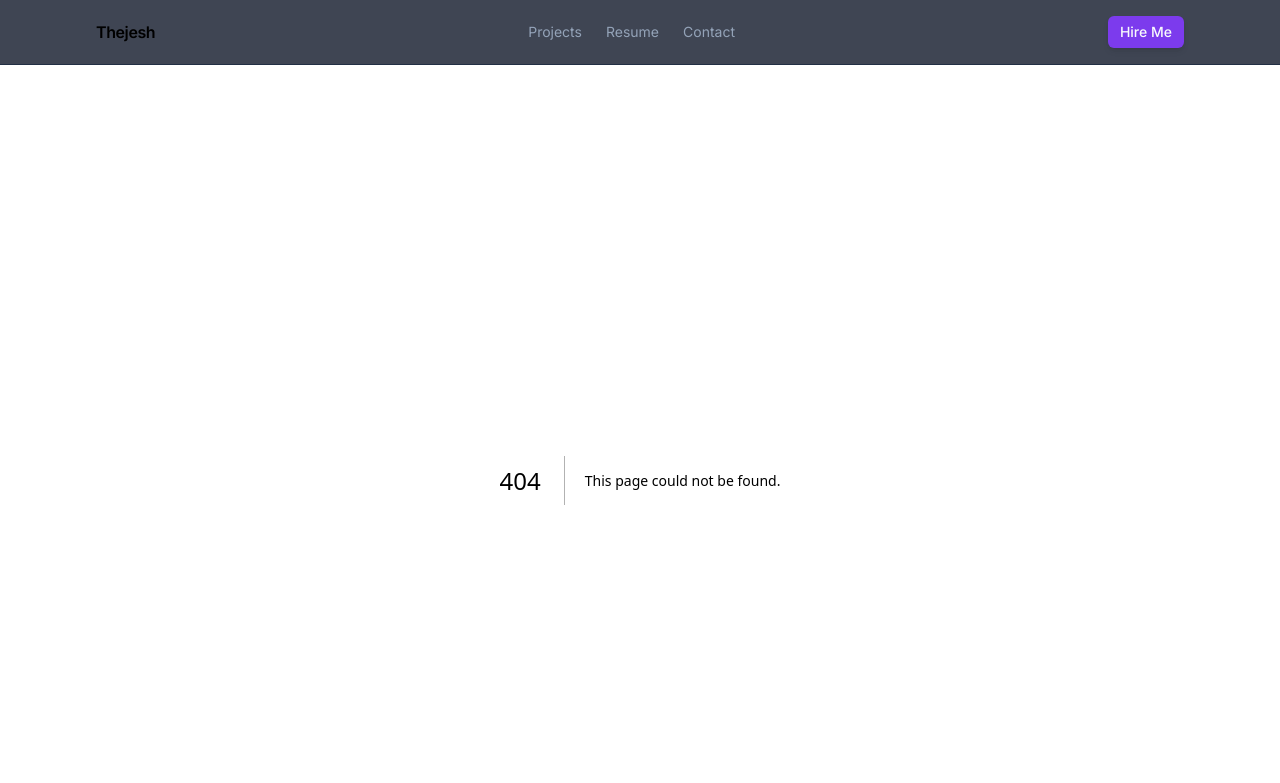
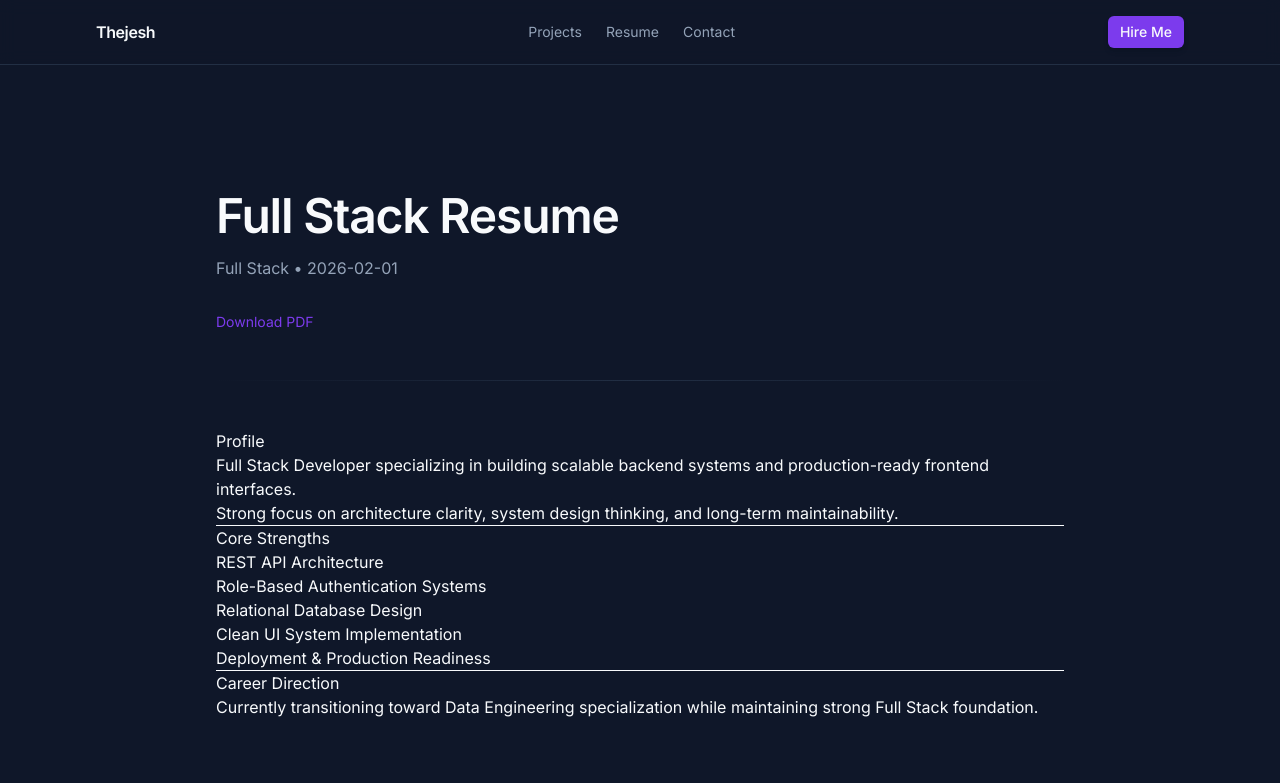
Before and after one commit to Thejesh1007/thejesh-dev-portfolio, a Next.js app in the folder frontend/: page /resume/full-stack in a window 1280 px wide. Before the commit this address had no page. Shown: the top 783 px of the page. Built offline with nearby package versions, Linux system fonts and the light colour scheme.

Commit message:
Phase 7: MDX-based multi-resume system with categorized listing and downloadable PDF support

```diff
--- /dev/null
+++ b/frontend/app/resume/[slug]/page.tsx
@@ -0,0 +1,90 @@
+import fs from "fs";
+import path from "path";
+import matter from "gray-matter";
+import { notFound } from "next/navigation";
+import { MDXRemote } from "next-mdx-remote/rsc";
+import type { Metadata } from "next";
+
+type Props = {
+  params: Promise<{ slug: string }>;
+};
+
+const resumeDirectory = path.join(process.cwd(), "content/resume");
+
+export async function generateStaticParams() {
+  if (!fs.existsSync(resumeDirectory)) return [];
+
+  const files = fs.readdirSync(resumeDirectory);
+
+  return files.map((file) => ({
+    slug: file.replace(".mdx", ""),
+  }));
+}
+
+export async function generateMetadata(
+  { params }: Props
+): Promise<Metadata> {
+  const { slug } = await params;
+
+  const filePath = path.join(resumeDirectory, `${slug}.mdx`);
+
+  if (!fs.existsSync(filePath)) {
+    return {};
+  }
+
+  const source = fs.readFileSync(filePath, "utf8");
+  const { data } = matter(source);
+
+  return {
+    title: `${data.title} | Thejesh`,
+    description: data.description,
+  };
+}
+
+export default async function ResumeDetailPage({ params }: Props) {
+  const { slug } = await params;
+
+  const filePath = path.join(resumeDirectory, `${slug}.mdx`);
+
+  if (!fs.existsSync(filePath)) {
+    notFound();
+  }
+
+  const source = fs.readFileSync(filePath, "utf8");
+  const { content, data } = matter(source);
+
+  return (
+    <article className="max-w-4xl mx-auto py-28 px-6">
+      <header className="mb-12 space-y-4">
+        <h1 className="text-4xl md:text-5xl font-semibold tracking-tight">
+          {data.title}
+        </h1>
+
+        <p className="text-muted-foreground">
+          {data.category} • {data.date}
+        </p>
+
+        <a
+          href={data.pdf}
+          download
+          className="inline-block text-sm mt-4 text-primary hover:underline"
+        >
+          Download PDF
+        </a>
+
+        <div className="mt-8 h-px bg-gradient-to-r from-transparent via-border to-transparent" />
+      </header>
+
+      <div className="prose prose-invert prose-lg max-w-none">
+        <MDXRemote source={content} />
+      </div>
+
+      <div className="mt-16">
+        <iframe
+          src={data.pdf}
+          className="w-full h-[900px] rounded-xl border border-border"
+        />
+      </div>
+    </article>
+  );
+}
--- a/frontend/app/resume/page.tsx
+++ b/frontend/app/resume/page.tsx
@@ -1,13 +1,61 @@
+import Link from "next/link";
 import { PageWrapper } from "@/components/layout/page-wrapper";
+import {
+  Card,
+  CardHeader,
+  CardTitle,
+  CardDescription,
+  CardFooter,
+} from "@/components/ui/card";
+import { Badge } from "@/components/ui/badge";
+import { Button } from "@/components/ui/button";
+import { getAllResumes } from "@/lib/resume";
 
 export default function ResumePage() {
+  const resumes = getAllResumes();
+
   return (
     <PageWrapper>
-      <div className="space-y-6">
-        <h1 className="h1">Resume</h1>
-        <p className="p-muted">
-          Structured resume layout will be implemented here.
-        </p>
+      <div className="space-y-16">
+        <div className="space-y-6">
+          <h1 className="h1">Resumes</h1>
+          <p className="p-muted max-w-2xl">
+            Categorized resume versions tailored for different roles and career directions.
+          </p>
+        </div>
+
+        <div className="grid gap-8 md:grid-cols-2">
+          {resumes.map((resume) => (
+            <Card key={resume.slug}>
+              <CardHeader>
+                <div className="flex items-center justify-between">
+                  <CardTitle>{resume.title}</CardTitle>
+                  <Badge variant="outline">{resume.category}</Badge>
+                </div>
+
+                <CardDescription>
+                  {resume.description}
+                </CardDescription>
+              </CardHeader>
+
+              <CardFooter className="flex justify-between items-center">
+                <Button asChild size="sm">
+                  <Link href={`/resume/${resume.slug}`}>
+                    View Resume
+                  </Link>
+                </Button>
+
+                <a
+                  href={resume.pdf}
+                  download
+                  className="text-sm text-muted-foreground hover:text-foreground transition"
+                >
+                  Download PDF
+                </a>
+              </CardFooter>
+            </Card>
+          ))}
+        </div>
       </div>
     </PageWrapper>
   );
--- /dev/null
+++ b/frontend/content/resume/full-stack.mdx
@@ -0,0 +1,29 @@
+---
+title: "Full Stack Resume"
+category: "Full Stack"
+description: "Full Stack Developer focused on scalable backend systems and modern frontend architecture."
+date: "2026-02-01"
+pdf: "/resumes/full-stack.pdf"
+---
+
+## Profile
+
+Full Stack Developer specializing in building scalable backend systems and production-ready frontend interfaces.
+
+Strong focus on architecture clarity, system design thinking, and long-term maintainability.
+
+---
+
+## Core Strengths
+
+- REST API Architecture
+- Role-Based Authentication Systems
+- Relational Database Design
+- Clean UI System Implementation
+- Deployment & Production Readiness
+
+---
+
+## Career Direction
+
+Currently transitioning toward Data Engineering specialization while maintaining strong Full Stack foundation.
--- /dev/null
+++ b/frontend/lib/resume.ts
@@ -0,0 +1,45 @@
+import fs from "fs";
+import path from "path";
+import matter from "gray-matter";
+
+const resumeDirectory = path.join(process.cwd(), "content/resume");
+
+export type Resume = {
+  slug: string;
+  title: string;
+  category: string;
+  description: string;
+  date: string;
+  pdf: string;
+};
+
+export function getAllResumes(): Resume[] {
+  if (!fs.existsSync(resumeDirectory)) return [];
+
+  const files = fs.readdirSync(resumeDirectory);
+
+  return files.map((file) => {
+    const filePath = path.join(resumeDirectory, file);
+    const source = fs.readFileSync(filePath, "utf-8");
+    const { data } = matter(source);
+
+    return {
+      slug: file.replace(".mdx", ""),
+      ...data,
+    } as Resume;
+  });
+}
+
+export function getResumeBySlug(slug: string) {
+  const filePath = path.join(resumeDirectory, `${slug}.mdx`);
+
+  if (!fs.existsSync(filePath)) return null;
+
+  const source = fs.readFileSync(filePath, "utf-8");
+  const { content, data } = matter(source);
+
+  return {
+    content,
+    data,
+  };
+}
```
Also changed, not shown: 1 other file (tests, documents, lock files or other folders).
